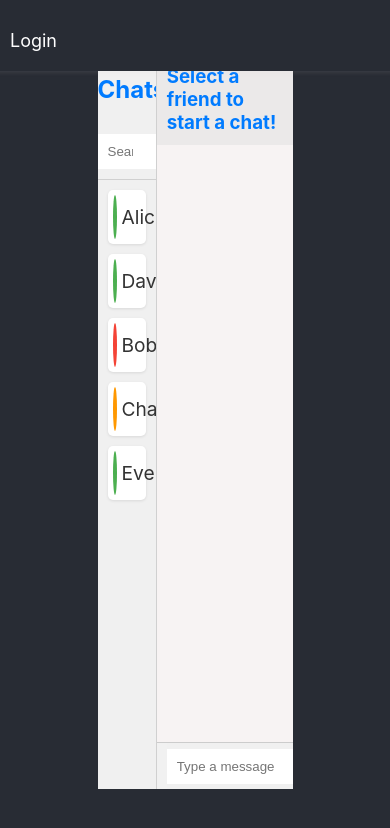
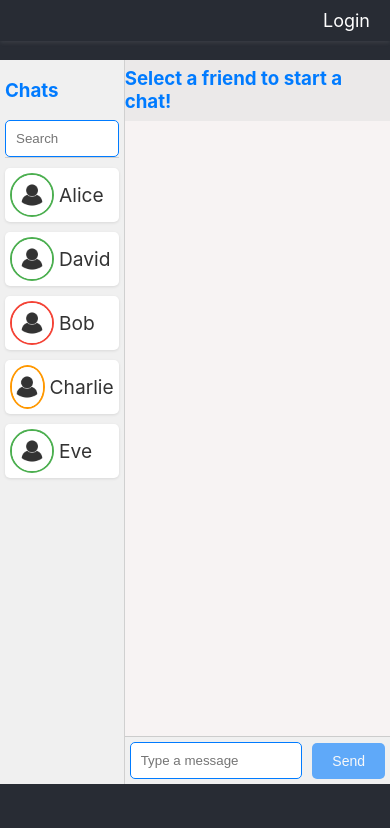
Before and after one commit to SoroushGhodrat/messenger-app, a React (Create React App) app: page /chat in a window 390 px wide. Shown: the top 828 px of the page. Built offline with nearby package versions, Linux system fonts and the light colour scheme; sample sign-in values are in the browser's storage.

Commit message:
Improve UI

```diff
--- a/src/App.module.css
+++ b/src/App.module.css
@@ -4,7 +4,7 @@
   justify-content: center;
   align-items: center;
   height: 100vh;
-  /* width: calc(33.33% - 20px); */
+  width: 100vw;
   background-color: #282c34;
   color: rgb(255, 255, 255);
 }
--- a/src/components/Chat/ChatBox/ChatBox.module.css
+++ b/src/components/Chat/ChatBox/ChatBox.module.css
@@ -7,8 +7,7 @@
 }
 
 .chat-input-container {
-  flex: 0 0 auto;
-  padding: 0 10px;
+  /* flex: 0 0 auto; */
   background-color: #f1f1f1;
   border-top: 1px solid #ccc;
   position: sticky;
@@ -19,7 +18,8 @@
 .chat-box-header {
   display: flex;
   align-items: center;
-  padding: 10px;
+  /* padding: 0 10px; */
+  height: 60px;
   background-color: #ebe9e9;
   border-bottom: 1px solid #ebe9e9;
   text-align: left;
@@ -27,6 +27,7 @@
 
 .chat-box-header h5 {
   padding-left: 5px;
+  color: #007bff;
 }
 
 .chat-box-header h3 {
--- a/src/components/Chat/ChatInput/ChatInput.module.css
+++ b/src/components/Chat/ChatInput/ChatInput.module.css
@@ -7,7 +7,13 @@
 }
 
 .chat-input-container input {
-  flex: 1;
+  width: 100%;
   padding: 10px;
-  border: none;
+  margin: 5px;
+  border: 1px solid #007bff;
+  border-radius: 5px;
 }
+
+.chat-input-container :focus {
+  outline: 1px solid #007bff;
+}
--- a/src/components/Chat/FriendsList/FriendsList.module.css
+++ b/src/components/Chat/FriendsList/FriendsList.module.css
@@ -6,7 +6,7 @@
   display: flex;
   align-items: center;
   padding: 5px;
-  margin: 10px;
+  margin: 10px 0;
   background-color: #fff;
   border-radius: 5px;
   box-shadow: 0 1px 3px rgba(0, 0, 0, 0.1);
--- a/src/components/common/Header/Header.module.css
+++ b/src/components/common/Header/Header.module.css
@@ -1,6 +1,7 @@
 .container {
   display: flex;
   justify-content: space-between;
+  box-sizing: border-box;
   align-items: center;
   padding: 10px;
   background-color: #282c34;
@@ -9,7 +10,7 @@
   box-shadow: 0 2px 4px rgba(210, 207, 207, 0.1);
   position: fixed; /* Fix the header at the top */
   top: 0; /* Position it at the top */
-  z-index: 1000; /* Ensure it stays above other content */
+  /* z-index: 1000; Ensure it stays above other content */
 }
 
 .Logo {
@@ -34,21 +35,3 @@
 .navLink:hover {
   color: #16589f;
 }
-
-@media (max-width: 768px) {
-  .Container {
-    flex-direction: column;
-    align-items: flex-start;
-  }
-
-  .navLinks {
-    flex-direction: column;
-    width: 100%;
-    margin-top: 10px;
-  }
-
-  .navLink {
-    width: 100%;
-    padding: 10px 0;
-  }
-}
--- a/src/pages/Chat/Chat.page.tsx
+++ b/src/pages/Chat/Chat.page.tsx
@@ -9,7 +9,7 @@ const ChatPage: React.FC = () => {
       {/* Sidebar containing the friends list and search bar */}
       <aside className={styles["chat-sidebar"]}>
         <header className={styles["chat-sidebar-header"]}>
-          <h1>Chats</h1>
+          <h3>Chats</h3>
         </header>
 
         {/* Search bar for filtering friends */}
--- a/src/pages/Chat/ChatPage.module.css
+++ b/src/pages/Chat/ChatPage.module.css
@@ -1,7 +1,7 @@
 .chat-container {
   display: flex;
-  height: calc(100vh - 110px);
-  width: 50vw;
+  height: calc(100vh - 120px);
+  width: 60vw;
 }
 
 .chat-sidebar {
@@ -12,8 +12,8 @@
   width: 30%;
   height: 100%;
   overflow-y: auto;
-  padding: 0;
-  margin: 0;
+  padding: 0px 5px;
+  margin: 10px0;
   background-color: #f0f0f0;
   border-right: 1px solid #d0d0d0;
 }
@@ -32,13 +32,15 @@
 
 .chat-sidebar-header {
   width: 100%;
-  text-align: center;
+  text-align: left;
   border: none;
   color: #007bff;
+  height: 60px;
+  display: flex;
+  align-items: center;
 }
 
 .chat-search-bar {
-  padding: 10px;
   width: 100%;
   background-color: #f0f0f0;
   border-bottom: 1px solid #d0d0d0;
@@ -47,7 +49,12 @@
 .chat-search-bar input {
   width: 100%;
   padding: 10px;
-  border: none;
+  border: 1px solid #007bff;
+  border-radius: 5px;
+}
+
+.chat-search-bar input:focus {
+  outline: 1px solid #007bff;
 }
 
 .friends-list {
@@ -63,3 +70,15 @@
   width: 100%;
   overflow-y: auto;
 }
+
+@media screen and (max-width: 768px) {
+  .chat-container {
+    width: 100vw;
+  }
+  .chat-sidebar {
+    width: 30%;
+  }
+  .chat-box {
+    width: 70%;
+  }
+}
```
